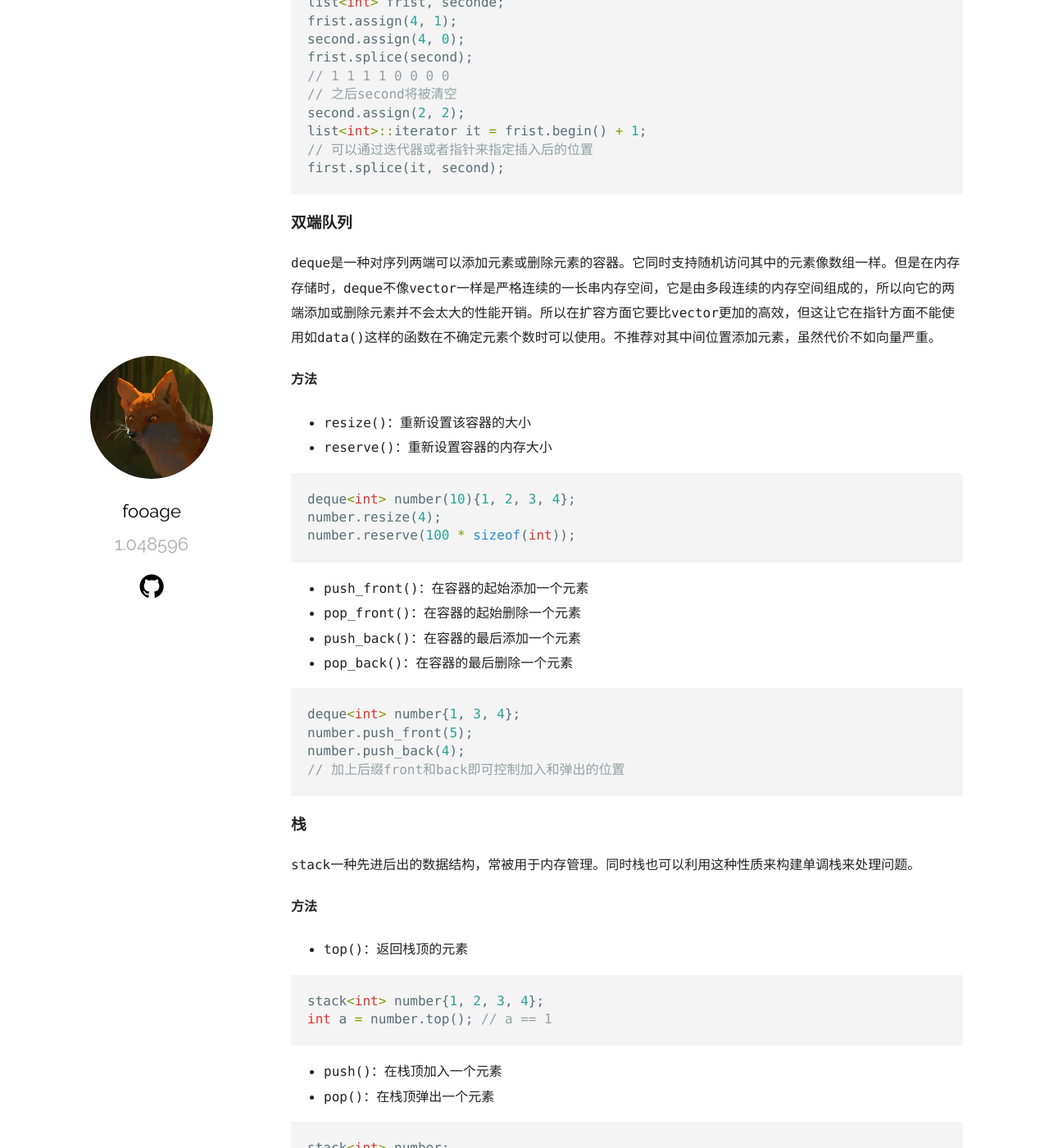
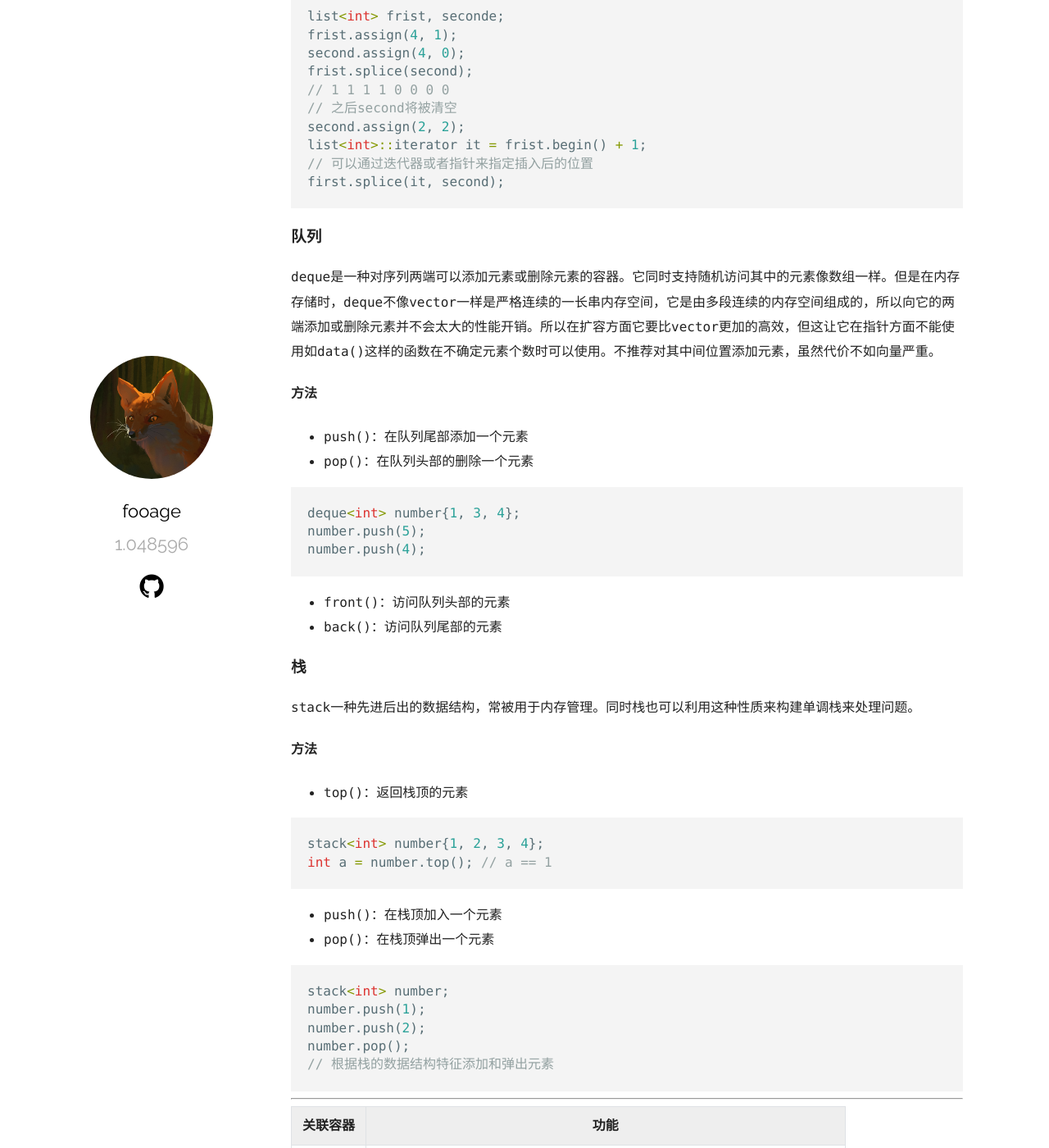
Before and after one commit to fooage/fooage, a Jekyll site: the page built from _posts/2021-01-22-浅析STL标准容器.md, in a window 1280 px wide and 1400 px high, scrolled down 3717 px. Shown: the whole window at 82% size. Built offline with Jekyll 4.4.1, drawn with Linux system fonts in a browser that asks for light colours; some of the changed text lies outside the part shown.

Commit message:
Upgrade a post

````diff
--- a/_posts/2020-11-17-浅析STL标准容器.md
+++ b/_posts/2021-01-22-浅析STL标准容器.md
@@ -26,7 +26,8 @@ categories: C++
 |  array   |                         固定大小的数组，支持下标访问，不能添加或者或者删除元素                         |
 |  vector  | 可改变数组的大小，支持快速查找，下标查找，但是对于插入和删除操作，需要系统会移动所有元素，效率会比较慢 |
 |   list   |              双向链表，不支持下标访问，但是能够双向顺序访问，在任何位置插入删除操作都很快              |
-|  deque   |    双端队列，支持速度普通的随机访问，类似于一种向量队列，能够添加元素并且两端很快，因为是小片段链表    |
+|  queue   |                    队列是一种先进先出的容器，不能够随机访问，只能访问和操作首尾元素                    |
+|  stack   |                     栈是一种先进后出的容器，不能够随机访问，只能访问和操作栈顶元素                     |
 
 ### 数组
 
@@ -153,32 +154,23 @@ list<int>::iterator it = frist.begin() + 1;
 first.splice(it, second);
 ```
 
-### 双端队列
+### 队列
 
 `deque`是一种对序列两端可以添加元素或删除元素的容器。它同时支持随机访问其中的元素像数组一样。但是在内存存储时，`deque`不像`vector`一样是严格连续的一长串内存空间，它是由多段连续的内存空间组成的，所以向它的两端添加或删除元素并不会太大的性能开销。所以在扩容方面它要比`vector`更加的高效，但这让它在指针方面不能使用如`data()`这样的函数在不确定元素个数时可以使用。不推荐对其中间位置添加元素，虽然代价不如向量严重。
 
 #### 方法
 
-- `resize()`：重新设置该容器的大小
-- `reserve()`：重新设置容器的内存大小
-
-```c++
-deque<int> number(10){1, 2, 3, 4};
-number.resize(4);
-number.reserve(100 * sizeof(int));
-```
-
-- `push_front()`：在容器的起始添加一个元素
-- `pop_front()`：在容器的起始删除一个元素
-- `push_back()`：在容器的最后添加一个元素
-- `pop_back()`：在容器的最后删除一个元素
+- `push()`：在队列尾部添加一个元素
+- `pop()`：在队列头部的删除一个元素
 
 ```c++
 deque<int> number{1, 3, 4};
-number.push_front(5);
-number.push_back(4);
-// 加上后缀front和back即可控制加入和弹出的位置
+number.push(5);
+number.push(4);
 ```
+
+- `front()`：访问队列头部的元素
+- `back()`：访问队列尾部的元素
 
 ### 栈
 
````
Also changed, not shown: other parts of _posts/2021-01-22-浅析STL标准容器.md (+1 -1 lines).
